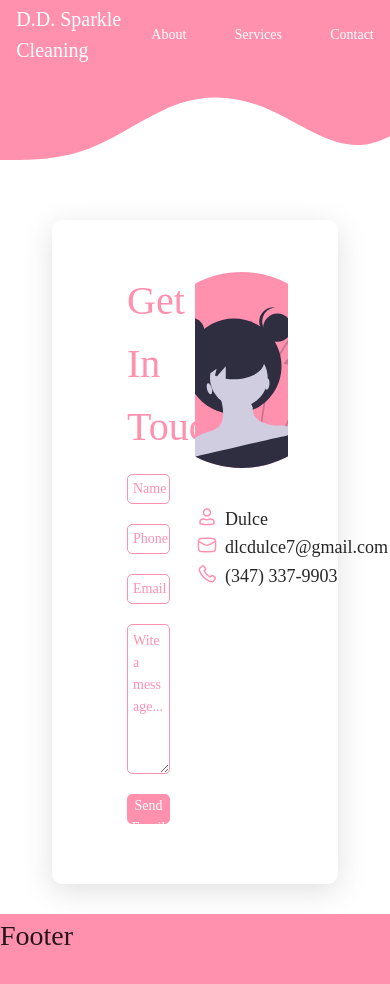
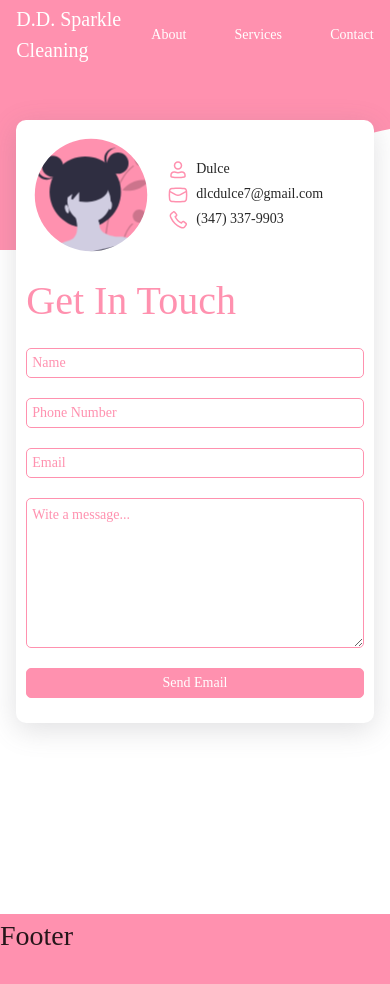
Before and after one commit to Carlos460/dd-sparkle-cleaning, a Next.js app: page /contact in a window 390 px wide. Shown: the top 984 px of the page. Built offline with nearby package versions, Linux system fonts and the light colour scheme; a web font is replaced by a local one.

Commit message:
Implemented Contact form mobile responsive feature

```diff
--- a/_includes/ContactForm/styles.ts
+++ b/_includes/ContactForm/styles.ts
@@ -1,8 +1,8 @@
 import styled from 'styled-components';
 
 export const Container = styled.div`
-  width: 80%;
-  max-width: 1000px;
+  width: 85%;
+  max-width: 900px;
   margin: 150px auto auto;
   padding: 50px;
   border-radius: 10px;
@@ -11,6 +11,18 @@ export const Container = styled.div`
 
   box-shadow: rgba(100, 100, 111, 0.2) 0px 7px 29px 0px;
   background-color: white;
+  @media (max-width: 1100px) {
+    flex-direction: column-reverse;
+  }
+  @media (max-width: 950px) {
+    width: 100%;
+    margin: 75px 0px 0px;
+    padding: 10px;
+  }
+  @media (max-width: 450px) {
+    padding: 0px;
+    margin: 50px 0px 25px;
+  }
 `;
 
 export const LeftContent = styled.div`
@@ -18,12 +30,22 @@ export const LeftContent = styled.div`
   padding: 0px 25px;
   display: flex;
   flex-direction: column;
+  @media (max-width: 1100px) {
+    width: 100%;
+  }
+  @media (max-width: 900px) {
+    padding: 0px 10px 15px;
+  }
 `;
 
 export const RightContent = styled.div`
   width: 50%;
   display: flex;
   flex-direction: column;
+  @media (max-width: 1100px) {
+    width: 100%;
+    flex-direction: row;
+  }
 `;
 
 export const Title = styled.h1`
@@ -46,6 +68,7 @@ export const Input = styled.input`
 
 export const InputBox = styled.textarea`
   height: 150px;
+  max-height: 250px;
   border-radius: 5px;
   border: 1.4px solid var(--primary);
   outline: none;
@@ -78,7 +101,9 @@ export const SubmitButton = styled.button`
 
 export const ProfileImageWrapper = styled.div`
   width: 100%;
-  display: flex;
+  @media (max-width: 1100px) {
+    width: fit-content;
+  }
 `;
 
 export const ProfileImage = styled.div`
@@ -88,12 +113,30 @@ export const ProfileImage = styled.div`
   background-image: url('/vector-profile.svg');
   background-position: center;
   background-repeat: no-repeat;
+  @media (max-width: 1100px) {
+    margin: 0px;
+    border-radius: 100px;
+  }
+  @media (max-width: 720px) {
+    width: 150px;
+    height: 150px;
+    transform: scale(0.75);
+  }
 `;
 
 export const SocialLinkWrapper = styled.div`
   margin: 35px auto 5px;
   display: flex;
   flex-direction: column;
+  @media (max-width: 1100px) {
+    margin: auto 35px;
+  }
+  @media (max-width: 900px) {
+    margin: auto 10px;
+  }
+  @media (max-width: 450px) {
+    margin: auto 0px;
+  }
 `;
 
 export const SocialLink = styled.div`
@@ -116,4 +159,7 @@ export const Icon = styled.div<IIconProps>`
 export const Text = styled.p`
   margin: 0px;
   font-size: 18px;
+  @media (max-width: 450px) {
+    font-size: 14px;
+  }
 `;
--- a/_sections/ContactUs/styles.ts
+++ b/_sections/ContactUs/styles.ts
@@ -2,4 +2,5 @@ import styled from 'styled-components';
 
 export const Container = styled.div`
   display: flex;
+  margin: 0px 0px 75px;
 `;
--- a/styles/Sparkle.styles.ts
+++ b/styles/Sparkle.styles.ts
@@ -94,7 +94,7 @@ export const Wave2 = styled.div`
   position: absolute;
   bottom: 0px;
   @media (max-width: 800px) {
-    height: 100px;
+    height: 200px;
   }
 `;
 
```
